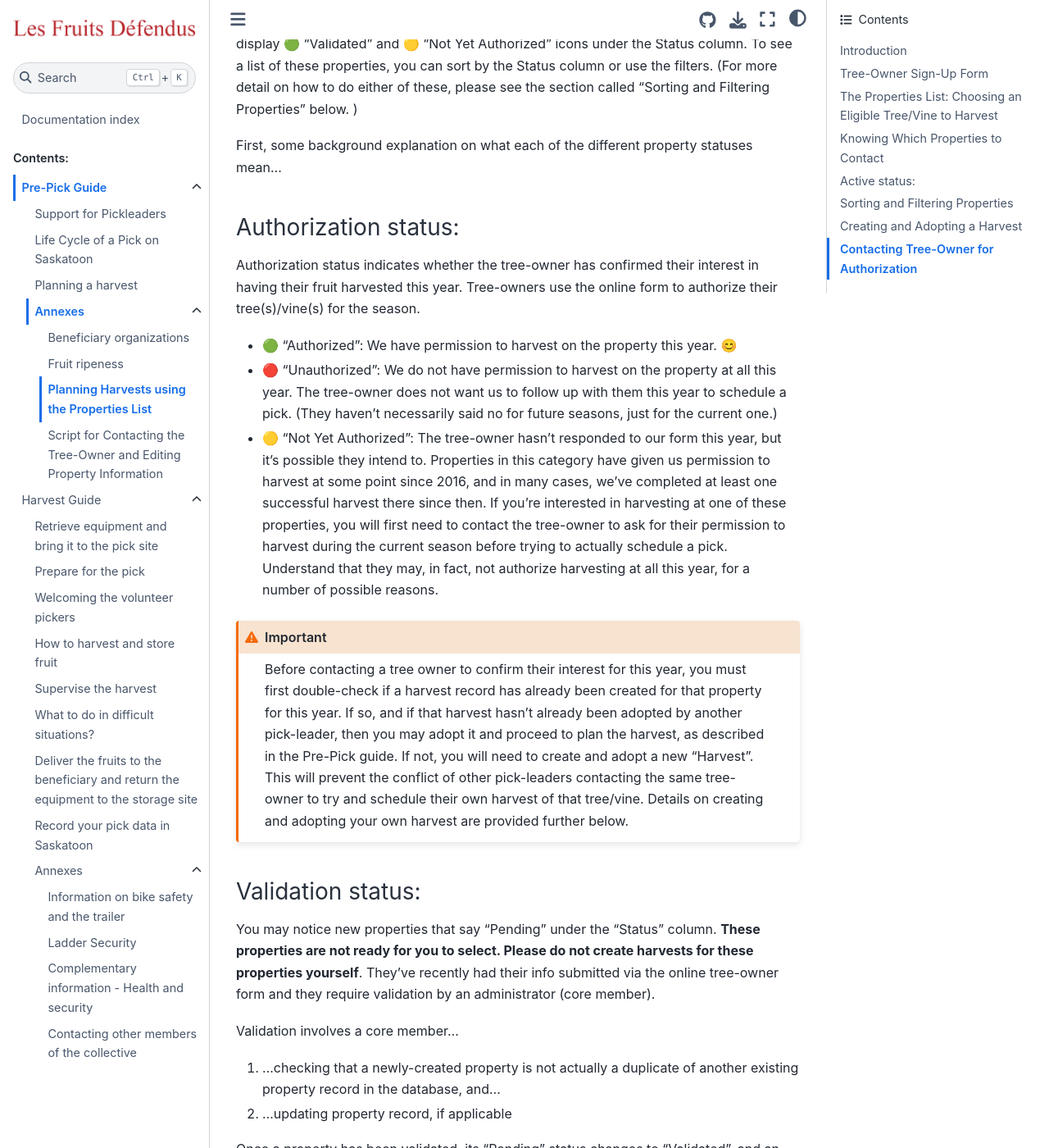
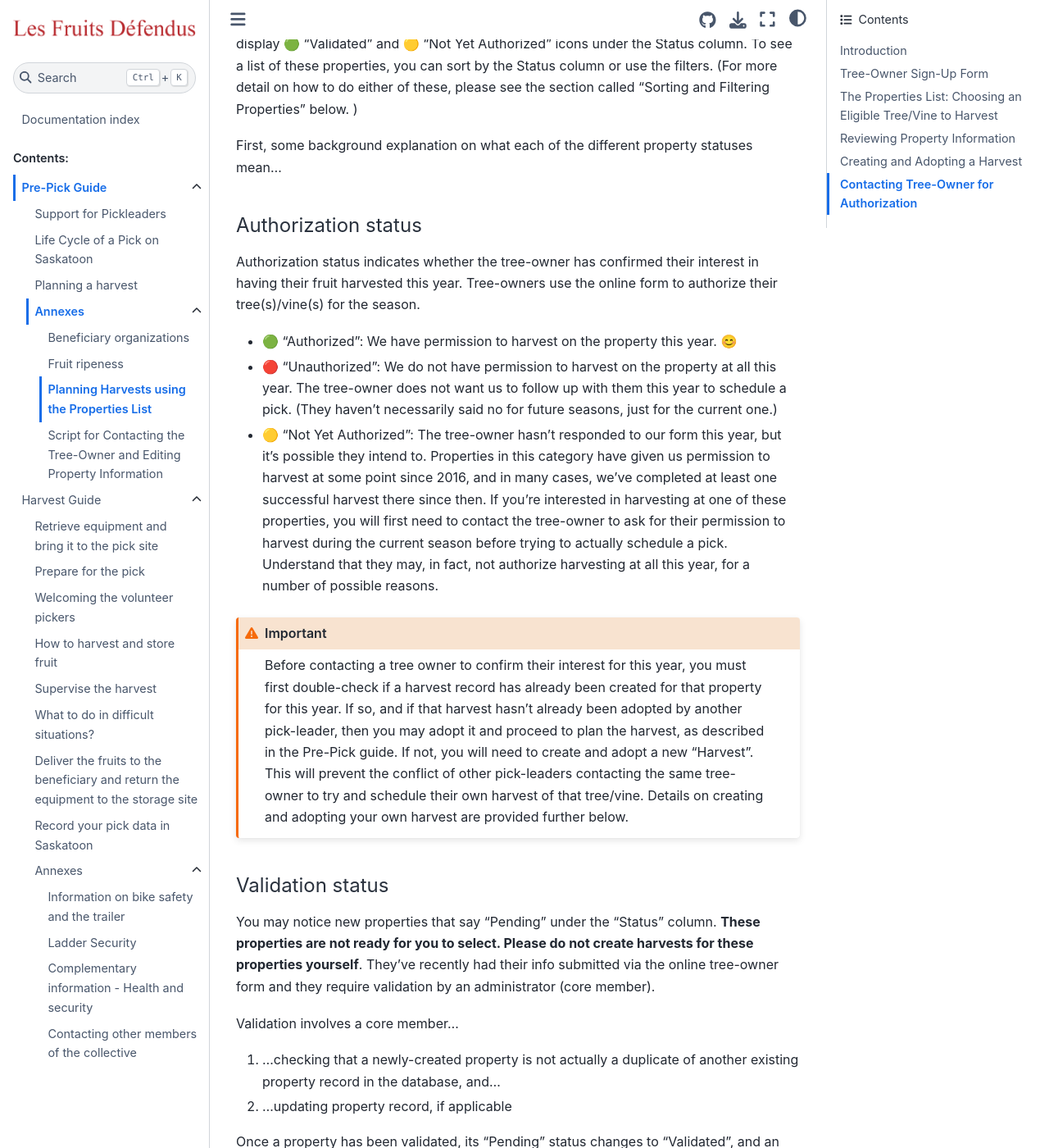
Before and after one commit to LesFruitsDefendus/guides, a Sphinx documentation site: the page built from docs/source/pre-pick-guide/annexes/D-using-the-property-list.md, in a window 1280 px wide and 1400 px high, scrolled down 1433 px. Shown: the whole window at 82% size. Built offline with Sphinx 7.4.7 and the Sphinx Book theme 1.1.4, drawn with Linux system fonts in a browser that asks for light colours.

Commit message:
update titles

````diff
--- a/docs/source/pre-pick-guide/annexes/D-using-the-property-list.md
+++ b/docs/source/pre-pick-guide/annexes/D-using-the-property-list.md
@@ -26,7 +26,7 @@ When choosing a property, your best bet will be to choose among the properties w
 
 First, some background explanation on what each of the different property statuses mean...
 
-### Authorization status:
+#### Authorization status
 
 Authorization status indicates whether the tree-owner has confirmed their interest in having their fruit harvested this year. Tree-owners use the online form to authorize their tree(s)/vine(s) for the season.
 
@@ -43,7 +43,7 @@ possible they intend to. Properties in this category have given us permission to
 Before contacting a tree owner to confirm their interest for this year, you must first double-check if a harvest record has already been created for that property for this year. If so, and if that harvest hasn’t already been adopted by another pick-leader, then you may adopt it and proceed to plan the harvest, as described in the Pre-Pick guide. If not, you will need to create and adopt a new “Harvest”. This will prevent the conflict of other pick-leaders contacting the same tree-owner to try and schedule their own harvest of that tree/vine. Details on creating and adopting your own harvest are provided further below.
 ```
 
-### Validation status:
+#### Validation status
 
 You may notice new properties that say “Pending” under the “Status” column. **These properties are not ready for you to select. Please do not create harvests for these properties yourself**. They’ve recently had their info submitted via the online tree-owner form and they require validation by an administrator (core member).
 
@@ -59,9 +59,9 @@ Once a property has been validated, its “Pending” status changes to “Valid
 - 🟡 “Pending” (or “Pending Validation”): The property record has not yet been validated by the core. Please do not create a harvest for this property. The property record may be invalid or it may be a duplicate of another existing property. If so, it will need to be deleted by an administrator.
 - Property records with “DELETE” in the name: This property record is either invalid or a duplicate and is waiting to be deleted by a member of the tech team. Please do not create a harvest for this property. If you’re interested in the property, you’re welcome to check if it’s a duplicate of a valid property by searching its address or tree-owner.
 
-## Knowing Which Properties to Contact
+### Knowing Which Properties to Contact
 
-### Property Status Grid
+#### Property Status Grid
 
 To know generally what action you may take for each combination of Authorization and Validation statuses, please consult the following grid:
 
@@ -70,7 +70,7 @@ To know generally what action you may take for each combination of Authorization
 | 🟢 Validated | A harvest should have already been created for this property. If it hasn’t already been adopted by another pick-leader, you’re welcome to adopt the harvest! | Tree-owner doesn’t want a harvest at their property this season. Do not contact this year. | Tree-owner hasn’t responded yet. If you want to harvest at this property, please create & adopt a harvest first, then contact the tree- owner and ask if they authorize a harvest. |
 | 🟡 Pending (validation) | Tree-owner wants a harvest this season. However, the core must first validate the tree-owner’s registration. **Please do not create an orphan harvest or directly contact the tree-owner yet**. If you want to harvest at this property, please write a comment in the property notes that you’d like to adopt the harvest, and the validating core member can immediately adopt it in your name as soon as they create it (if applicable). | Tree-owner doesn’t want a harvest this season. Do not contact this year. (Core must validate the un-authorization info submitted by the tree-owner and incorporate it into the original property record.) | This combination shouldn’t exist. If it does, it probably means that the tree- owner submitted a form but forgot to indicate whether they authorize harvesting this year or not. Please ask a core member to follow up if you’re interested in this property. |
 
-## Active status:
+#### Active status:
 
 ```{admonition} Note
 :class: note
@@ -103,11 +103,11 @@ Before contacting a tree owner to confirm their interest for this year, you must
 
 You’re always welcome to ask the core if you’re unsure about whether it’s okay to contact a tree- owner directly.
 
-## Sorting and Filtering Properties
+### Sorting and Filtering Properties
 
 To help identify trees/vines that interest you in the Properties List, you may either sort or filter the list according to the characteristics of your choice.
 
-### Sorting Columns
+#### Sorting Columns
 
 To sort, simply click at the top of a column, and all properties will be sorted into groups according to that category.
 
@@ -118,7 +118,7 @@ To sort, simply click at the top of a column, and all properties will be sorted
 - **“Picks”**: Shows the total number of harvests adopted at this property since 2016. Green baskets represent “Successful”, completed harvests. Brown means “Scheduled” or “Ready”. Red means the harvest was “Cancelled”.
 - **“Last Pick”:** Displays the year fruit was last harvested at this property.
 
-### Filtering Properties
+#### Filtering Properties
 
 To filter properties in the list, choose a category from the filters and select from the drop- down list to display only the properties with that characteristic. Here are the categories by which you can filter properties:
 
@@ -139,7 +139,7 @@ Buttons offer access to more specific information about this property:
 • “Edit Property” button (white ”pencil” icon in yellow-orange square): Click to edit property information [more on this in the section below called “Script for Contacting Tree-Owner and Editing Property Information”].
 --->
 
-### Reviewing Property Information
+## Reviewing Property Information
 
 To learn more about a particular tree or vine in the Properties List, open its “Property record” by clicking on the property owner name and address. Here, information is listed about the property and the tree-owner.
 
````
